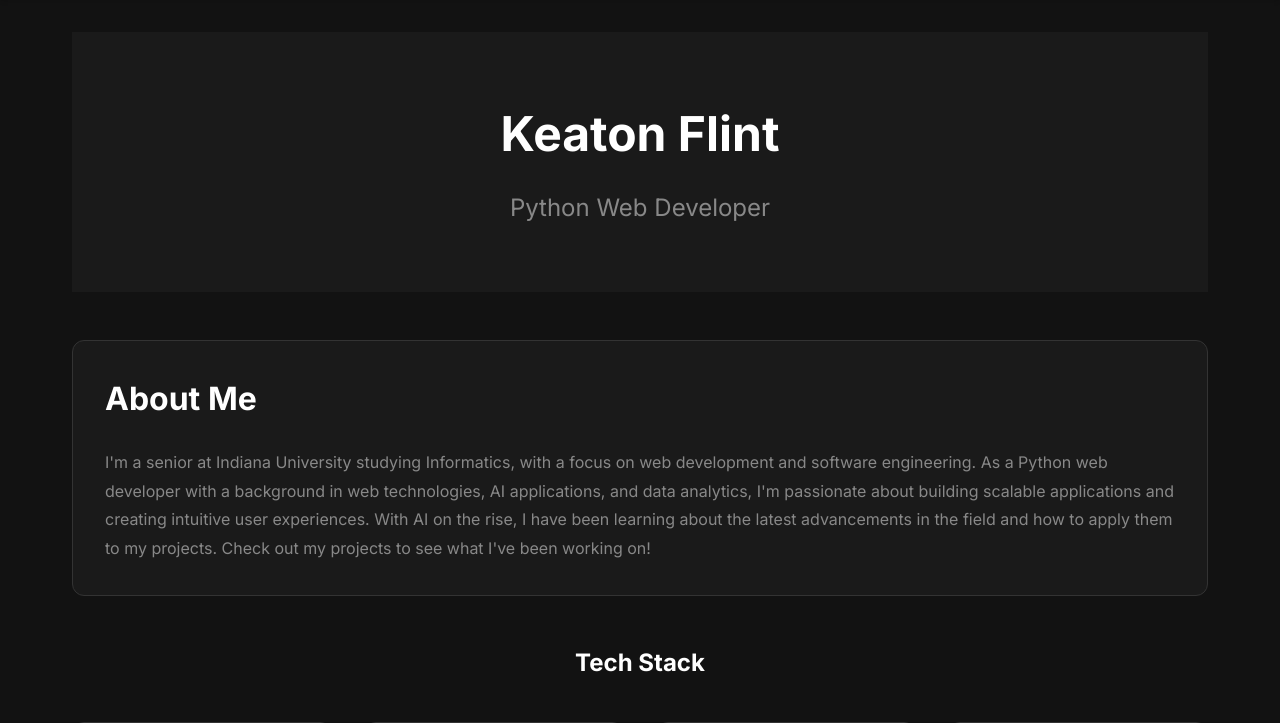
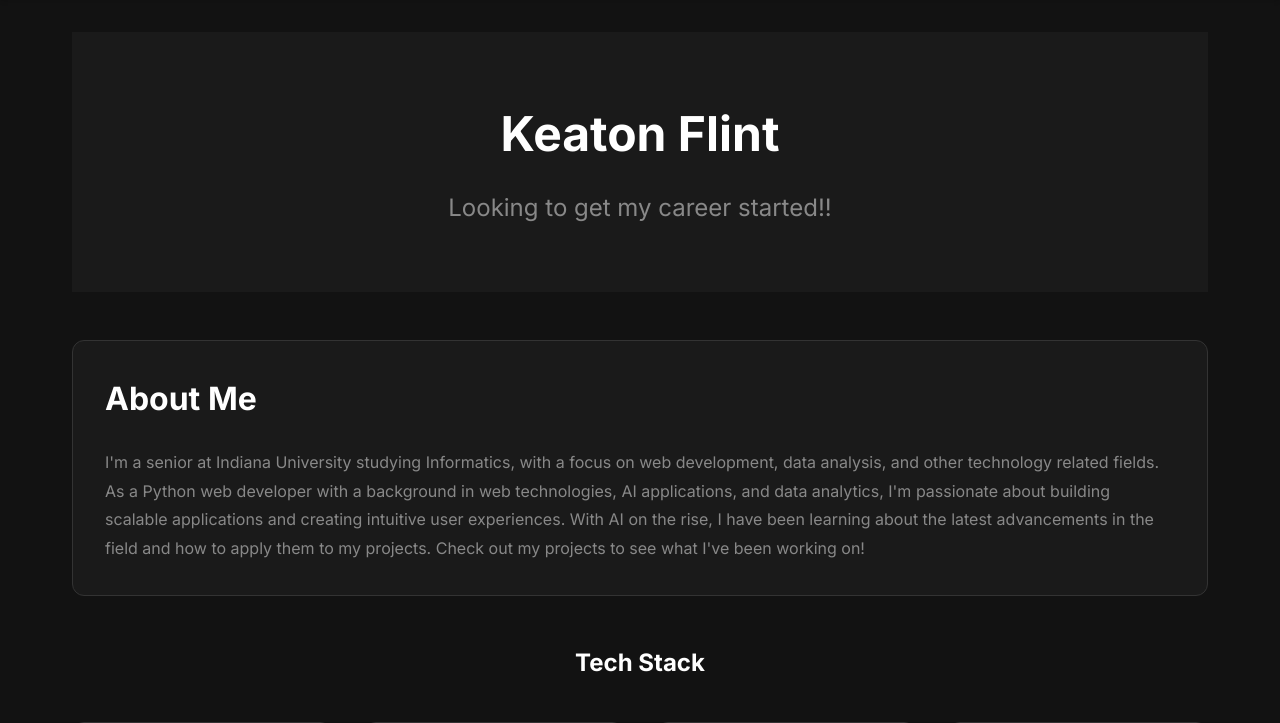
Before and after one commit to keaflint/portfolio, a Flask app: page / in a window 1280 px wide. Shown: the part 71-794 px from the top of the page. Run offline with Flask 3, Linux system fonts and the light colour scheme.

Commit message:
Update index.html

```diff
--- a/templates/index.html
+++ b/templates/index.html
@@ -5,12 +5,12 @@
 {% block content %}
 <section class="hero">
     <h1>Keaton Flint</h1>
-    <p class="subtitle">Python Web Developer</p>
+    <p class="subtitle">Looking to get my career started!!</p>
 </section>
 
 <section class="about">
     <h2>About Me</h2>
-    <p>I'm a senior at Indiana University studying Informatics, with a focus on web development and software engineering. As a Python web developer with a background in web technologies, AI applications, and data analytics, I'm passionate about building scalable applications and creating intuitive user experiences. With AI on the rise, I have been learning about the latest advancements in the field and how to apply them to my projects. Check out my projects to see what I've been working on!</p>
+    <p>I'm a senior at Indiana University studying Informatics, with a focus on web development, data analysis, and other technology related fields. As a Python web developer with a background in web technologies, AI applications, and data analytics, I'm passionate about building scalable applications and creating intuitive user experiences. With AI on the rise, I have been learning about the latest advancements in the field and how to apply them to my projects. Check out my projects to see what I've been working on!</p>
 </section>
 
 <section class="skills">
```
